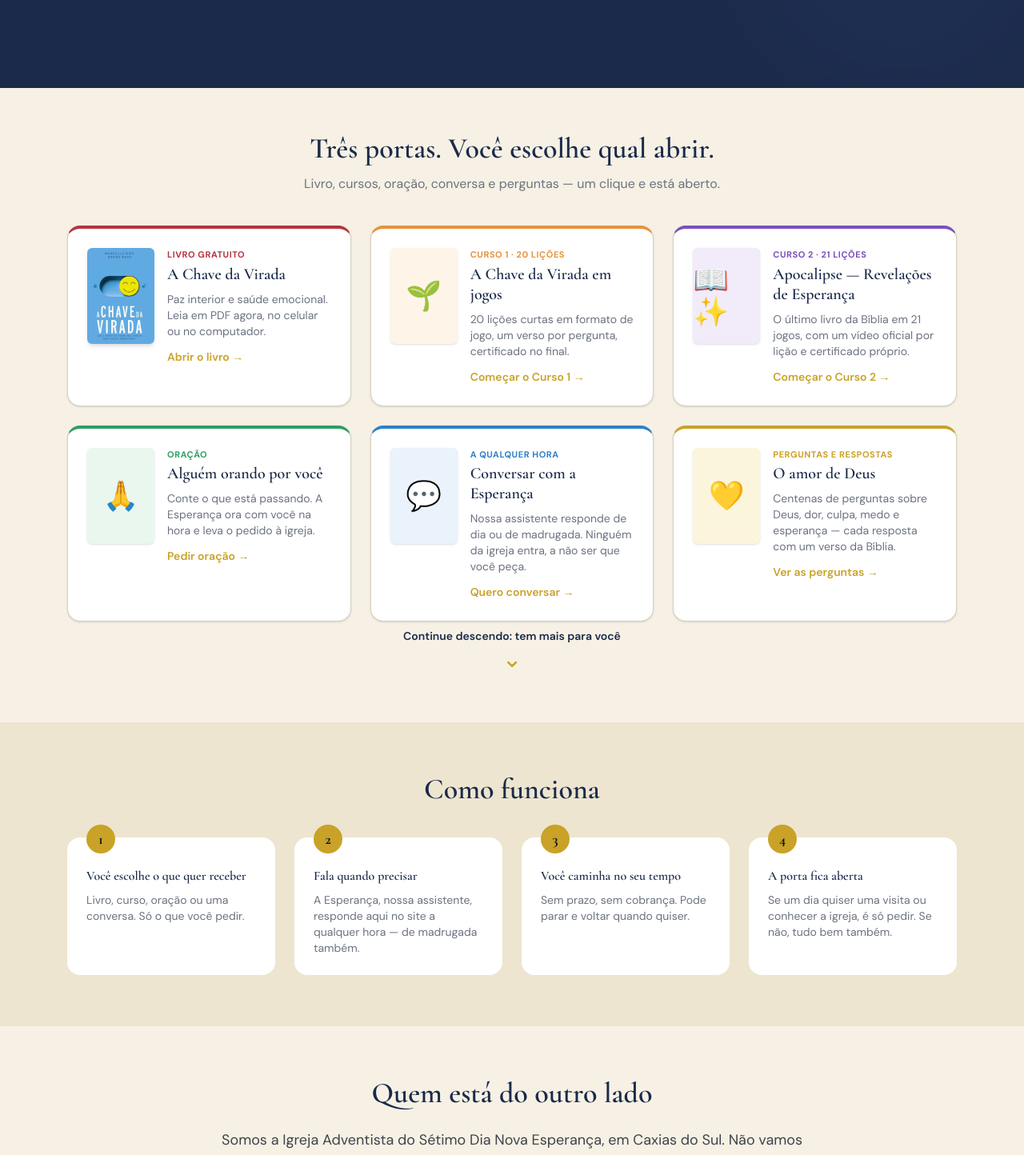
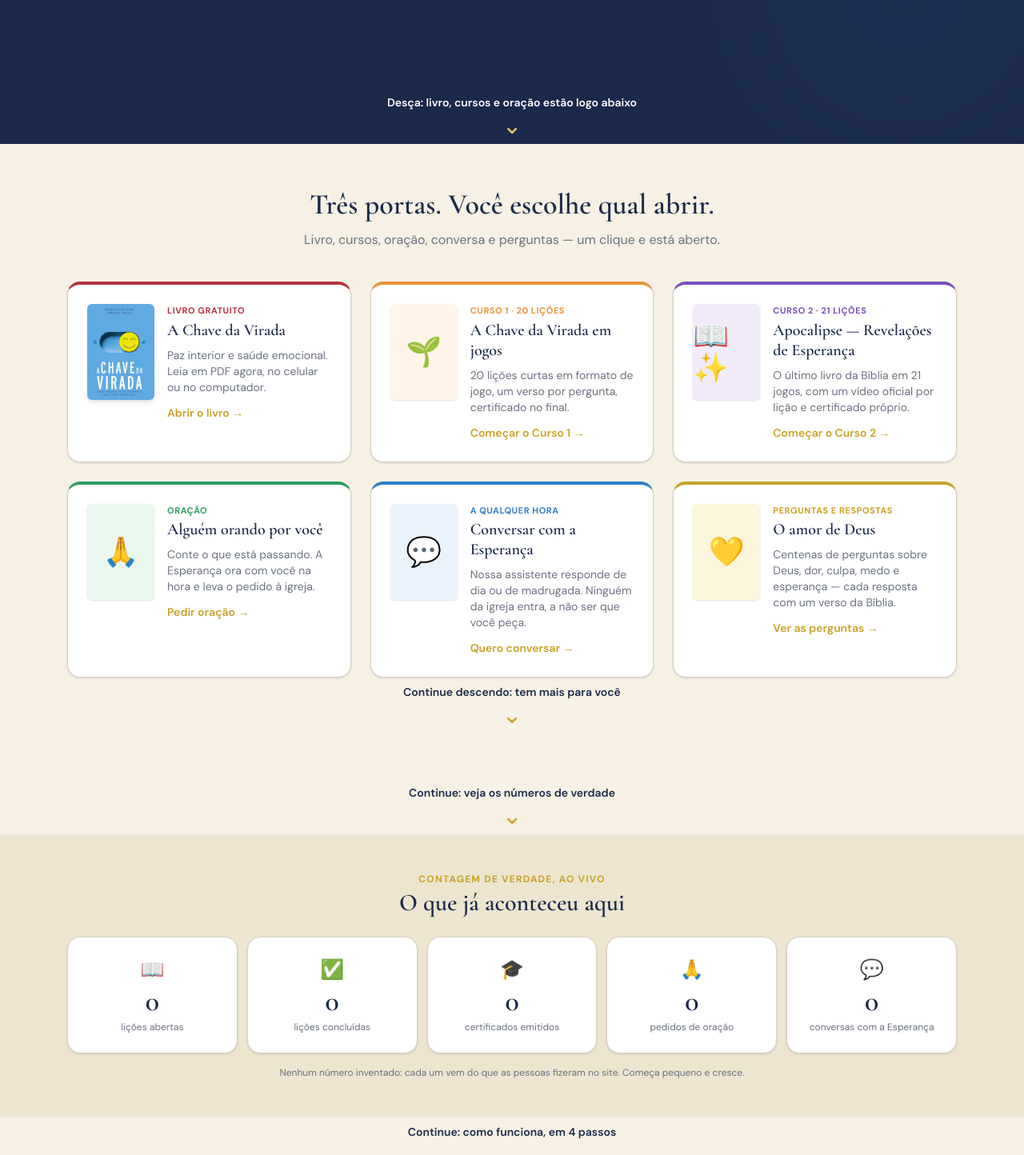
Before and after one commit to armandoportoserra/chave-da-virada, a Next.js app: page / in a window 1280 px wide. Shown: the part 599-2043 px from the top of the page at 80% size. Built offline with nearby package versions, Linux system fonts and the light colour scheme; no server answers.

Commit message:
Home: contador real e setas de continuar

```diff
--- a/src/app/page.tsx
+++ b/src/app/page.tsx
@@ -2,6 +2,8 @@ import Link from "next/link";
 import Cabecalho from "@/components/Cabecalho";
 import Rodape from "@/components/Rodape";
 import Vitrine from "@/components/Vitrine";
+import Contador from "@/components/Contador";
+import Seta from "@/components/Seta";
 
 const jornada = [
   ["1", "Você escolhe o que quer receber", "Livro, curso, oração ou uma conversa. Só o que você pedir."],
@@ -48,13 +50,25 @@ export default function Home() {
               <Link href="/ofertas" className="btn-outline mt-2">Ver tudo o que oferecemos</Link>
             </div>
           </div>
+          <div className="relative">
+            <Seta texto="Desça: livro, cursos e oração estão logo abaixo" href="#ofertas" clara compacta />
+          </div>
         </section>
 
         {/* VITRINE */}
-        <Vitrine titulo="Três portas. Você escolhe qual abrir." sub="Livro, cursos, oração, conversa e perguntas — um clique e está aberto." />
+        <div id="ofertas">
+          <Vitrine titulo="Três portas. Você escolhe qual abrir." sub="Livro, cursos, oração, conversa e perguntas — um clique e está aberto." />
+        </div>
+        <Seta texto="Continue: veja os números de verdade" href="#contador" compacta />
+
+        {/* CONTADOR REAL */}
+        <div id="contador" className="bg-cream-dark">
+          <Contador />
+        </div>
+        <Seta texto="Continue: como funciona, em 4 passos" href="#como" compacta />
 
         {/* JORNADA */}
-        <section className="bg-cream-dark">
+        <section id="como" className="bg-white">
           <div className="mx-auto max-w-6xl px-5 py-16">
             <h2 className="serif text-center text-4xl font-semibold text-navy">Como funciona</h2>
             <div className="mt-10 grid gap-6 md:grid-cols-4">
@@ -71,8 +85,10 @@ export default function Home() {
           </div>
         </section>
 
+        <Seta texto="Quase no fim: quem está do outro lado" href="#quem" compacta />
+
         {/* QUEM SOMOS */}
-        <section className="mx-auto max-w-3xl px-5 py-16 text-center">
+        <section id="quem" className="mx-auto max-w-3xl px-5 py-16 text-center">
           <h2 className="serif text-4xl font-semibold text-navy">Quem está do outro lado</h2>
           <p className="mt-6 text-lg leading-relaxed text-ink/85">
             Somos a Igreja Adventista do Sétimo Dia Nova Esperança, em Caxias do Sul. Não vamos aparecer na sua porta
```
